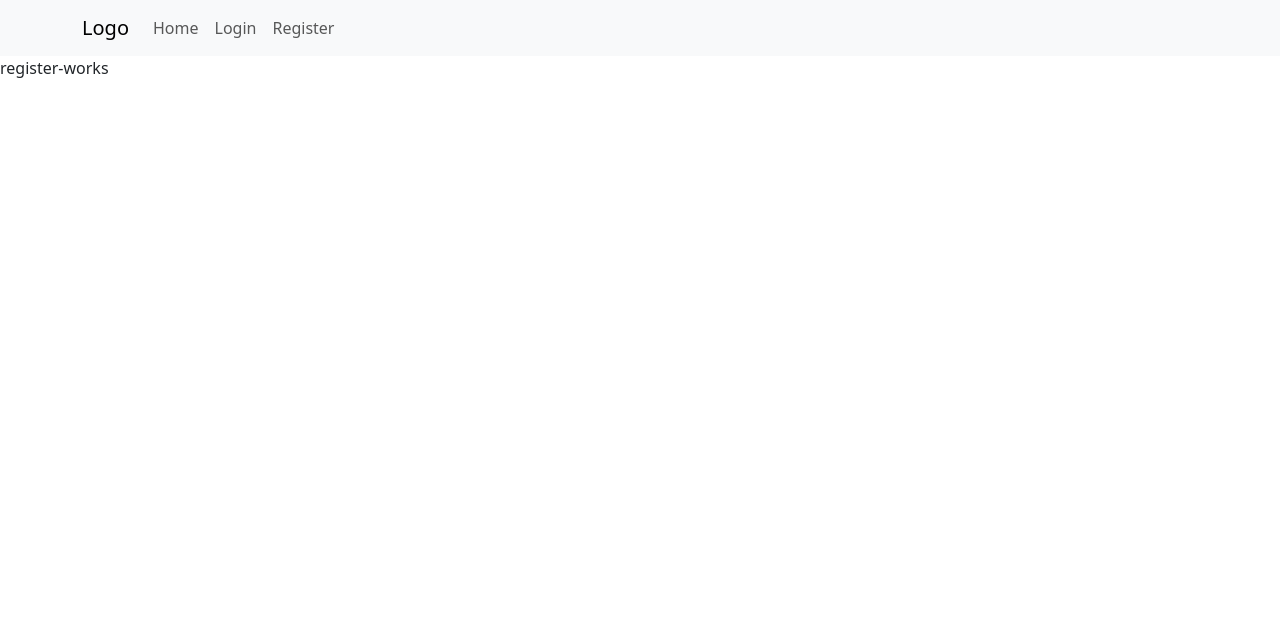
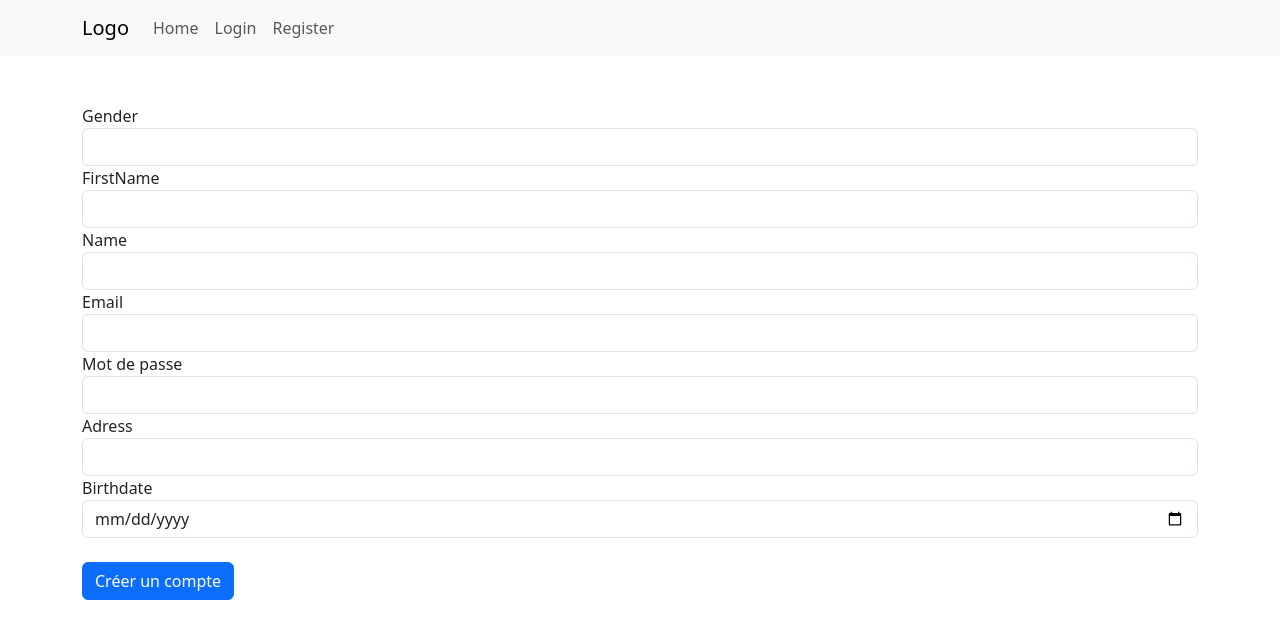
Before and after one commit to AlexHamon74/PixelPressing-ng, an Angular app: page /register in a window 1280 px wide. Shown: the top 638 px of the page. Built offline with nearby package versions, Linux system fonts and the light colour scheme.

Commit message:
registration ok

```diff
--- a/src/app/core/services/auth.service.ts
+++ b/src/app/core/services/auth.service.ts
@@ -1,8 +1,8 @@
-import { HttpClient } from '@angular/common/http';
+import { HttpClient, HttpHeaders } from '@angular/common/http';
 import { inject, Injectable, signal } from '@angular/core';
 import { Router } from '@angular/router';
 import { Observable } from 'rxjs';
-import { IToken } from '../../shared/entities';
+import { IToken, IUser } from '../../shared/entities';
 
 @Injectable({
   providedIn: 'root'
@@ -33,4 +33,9 @@ export class AuthService {
     localStorage.removeItem('token');
     this.router.navigate(['login']);
   }
+
+  register(user:IUser): Observable<any> {
+    const headers = new HttpHeaders({ 'Content-Type': 'application/ld+json' });
+    return this.http.post(`${this.url}/users`, user, {headers});
+  }
 }
--- a/src/app/features/user/register/register.component.html
+++ b/src/app/features/user/register/register.component.html
@@ -1,6 +1,5 @@
-<p>register-works</p>
-<!-- <div class="container my-5">
-    <form (ngSubmit)="onSubmit()" [formGroup]="loginForm">
+<div class="container my-5">
+    <form (ngSubmit)="onSubmit()" [formGroup]="registerForm">
 
         <div class="form-group">
             <label for="gender">Gender</label>
@@ -39,4 +38,4 @@
 
         <button type="submit" class="btn btn-primary mt-4">Créer un compte</button>
     </form>
-</div> -->
+</div>
--- a/src/app/features/user/register/register.component.ts
+++ b/src/app/features/user/register/register.component.ts
@@ -1,5 +1,6 @@
-import { Component } from '@angular/core';
-import { ReactiveFormsModule } from '@angular/forms';
+import { Component, inject } from '@angular/core';
+import { FormControl, FormGroup, ReactiveFormsModule } from '@angular/forms';
+import { AuthService } from '../../../core/services/auth.service';
 
 @Component({
   selector: 'app-register',
@@ -10,5 +11,33 @@ import { ReactiveFormsModule } from '@angular/forms';
 })
 export class RegisterComponent {
 
+  service = inject(AuthService)
+  public registerForm:FormGroup = new FormGroup ({
+    email: new FormControl(''),
+    password: new FormControl(''),
+    name: new FormControl(''),
+    firstname: new FormControl(''),
+    adress: new FormControl(''),
+    gender: new FormControl(''),
+    birthdate: new FormControl(''),
+
+  })
+
+  onSubmit() {
+    if (this.registerForm.valid) {
+      this.service.register(this.registerForm.value).subscribe({
+        next: (response) => {
+          console.log('Inscription réussie', response);
+          console.log(this.registerForm.value);
+        },
+        error: (error) => {
+          console.error('Erreur inscription', error);
+          console.log(this.registerForm.value);
+        }
+      });
+    } else {
+      console.log('Formulaire invalide');
+    }
+  }
 
 }
```
Also changed, not shown: src/app/shared/entities.ts (+9 -0 lines).
